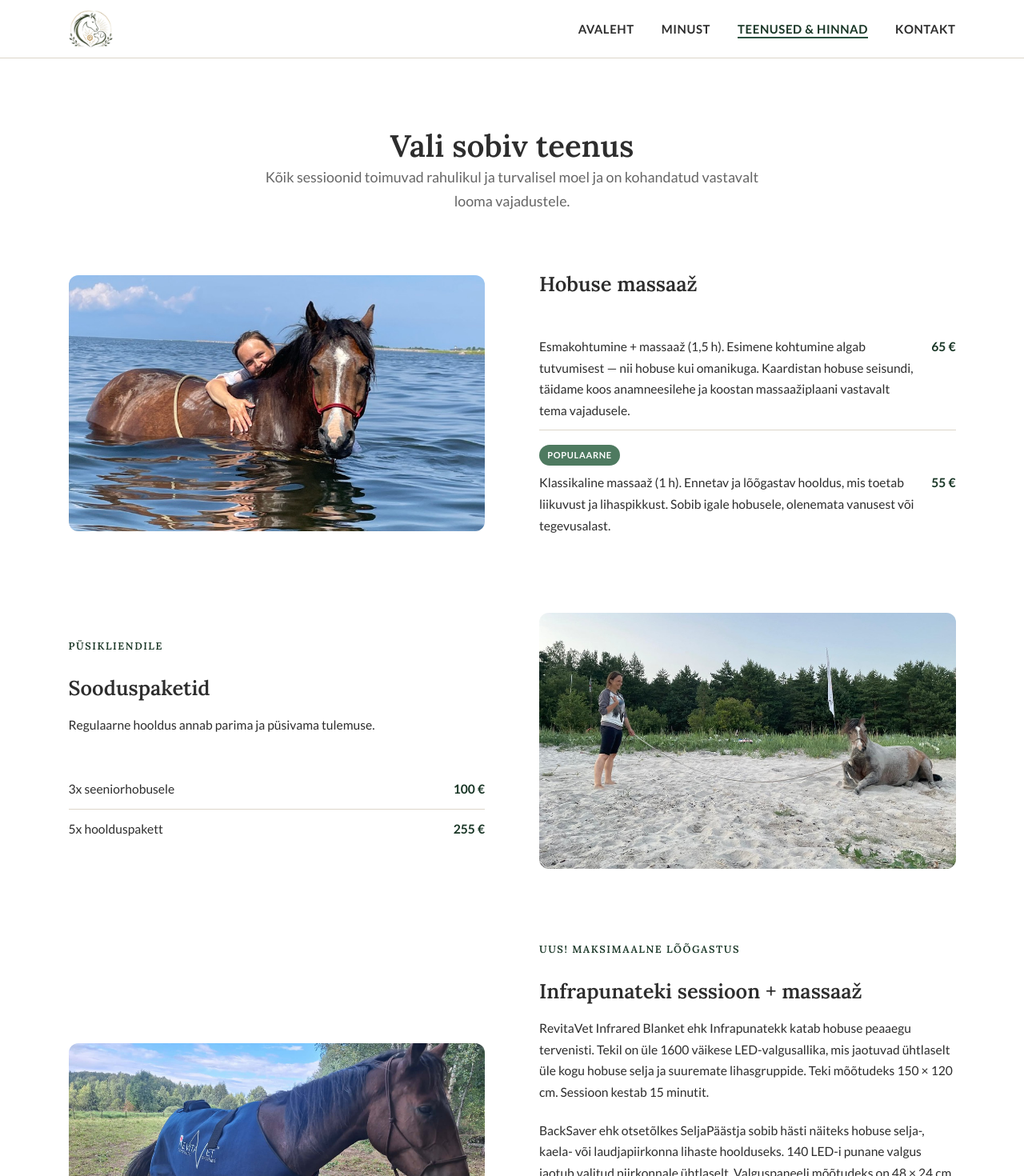
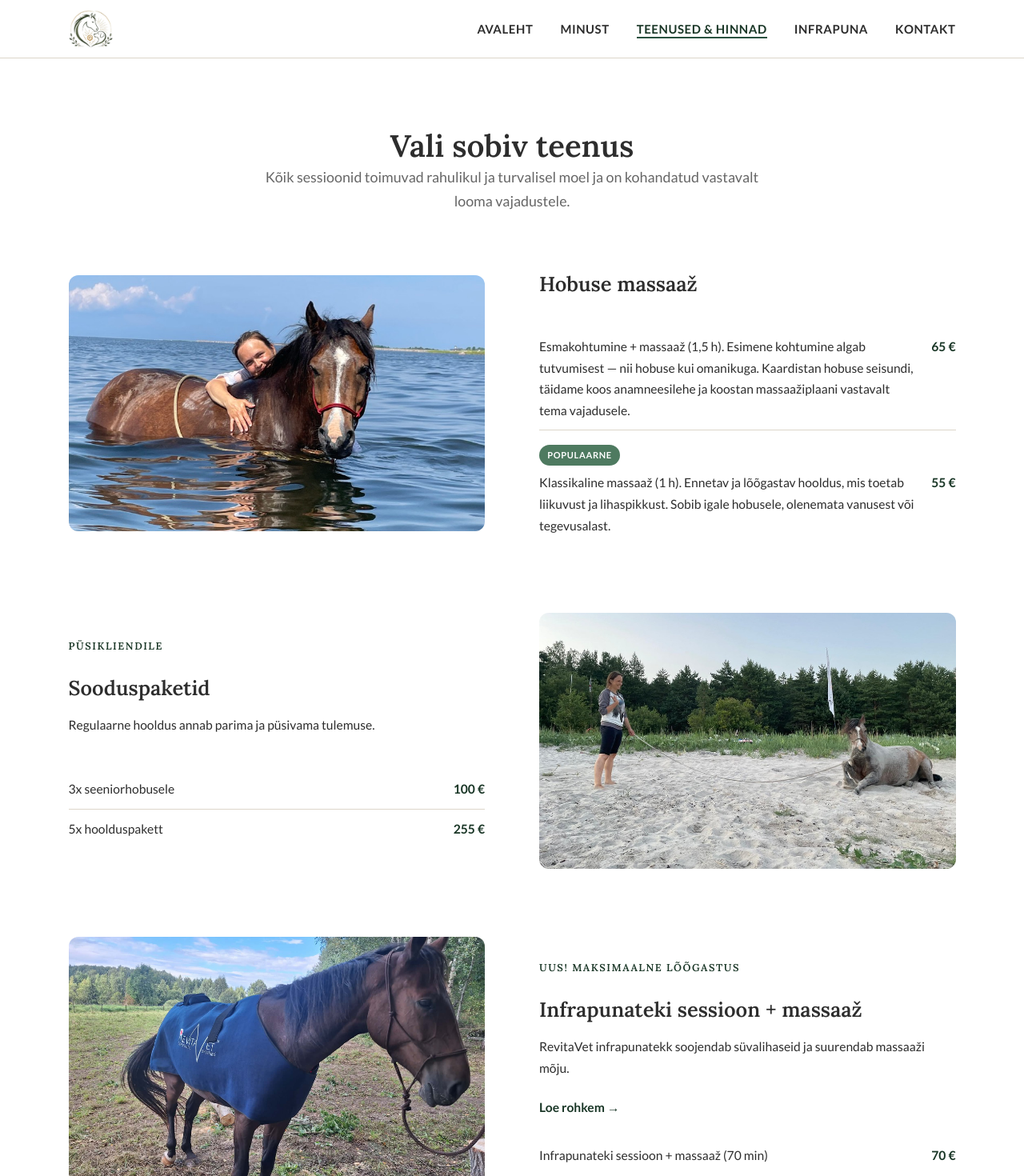
Before and after one commit to anneskomagi-coder/rahuloom, a React (Vite) app: page /teenused in a window 1280 px wide. Shown: the top 1470 px of the page at 80% size. Built offline with nearby package versions, Linux system fonts and the light colour scheme.

Commit message:
added infrapuna page

```diff
--- a/src/App.tsx
+++ b/src/App.tsx
@@ -6,6 +6,7 @@ import Footer from './components/Footer/Footer'
 const Avaleht = lazy(() => import('./pages/Avaleht/Avaleht'))
 const Minust = lazy(() => import('./pages/Minust/Minust'))
 const Teenused = lazy(() => import('./pages/Teenused/Teenused'))
+const Infrapuna = lazy(() => import('./pages/Infrapuna/Infrapuna'))
 const Kontakt = lazy(() => import('./pages/Kontakt/Kontakt'))
 const KKK = lazy(() => import('./pages/KKK/KKK'))
 const Proov2 = lazy(() => import('./pages/Proov2/Proov2'))
@@ -20,6 +21,7 @@ export default function App() {
             <Route path="/" element={<Avaleht />} />
             <Route path="/minust" element={<Minust />} />
             <Route path="/teenused" element={<Teenused />} />
+            <Route path="/infrapuna" element={<Infrapuna />} />
             <Route path="/kontakt" element={<Kontakt />} />
             <Route path="/kkk" element={<KKK />} />
             <Route path="/proov-2" element={<Proov2 />} />
--- a/src/components/Header/Header.tsx
+++ b/src/components/Header/Header.tsx
@@ -8,6 +8,7 @@ const links = [
   { to: '/', label: c.nav.avaleht, end: true },
   { to: '/minust', label: c.nav.minust },
   { to: '/teenused', label: c.nav.teenused },
+  { to: '/infrapuna', label: c.nav.infrapuna },
   { to: '/kontakt', label: c.nav.kontakt },
 ]
 
--- a/src/content/hinnad.json
+++ b/src/content/hinnad.json
@@ -31,15 +31,8 @@
     {
       "label": "UUS! maksimaalne lõõgastus",
       "title": "Infrapunateki sessioon + massaaž",
-      "details": [
-        "RevitaVet Infrared Blanket ehk Infrapunatekk katab hobuse peaaegu tervenisti. Tekil on üle 1600 väikese LED-valgusallika, mis jaotuvad ühtlaselt üle kogu hobuse selja ja suuremate lihasgruppide. Teki mõõtudeks 150 × 120 cm. Sessioon kestab 15 minutit.",
-        "BackSaver ehk otsetõlkes SeljaPäästja sobib hästi näiteks hobuse selja-, kaela- või laudjapiirkonna lihaste hoolduseks. 140 LED-i punane valgus jaotub valitud piirkonnale ühtlaselt. Valguspaneeli mõõtudeks on 48 × 24 cm. Sessioon kestab ühele piirkonnale 10-15 min.",
-        "Neck Pad ehk Kaelapadi kasutab kahte erinevat valguse lainepikkust – nähtavat punast valgust ja lähiinfrapunavalgust. Punane valgus toetab eelkõige pindmisi kudesid, lähiinfrapunavalgus jõuab sügavamale lihastesse ja sidekudedesse. Sessioon kestab 20 min.",
-        "RevitaVet valgusravi toetab keha loomulikke taastumisprotsesse ning sobib kasutamiseks nii pärast füüsilist koormust kui ka lihas- ja tugiliikumissüsteemi erinevate probleemide korral.",
-        "Valgusravi võib olla abiks lihasventuste ja -rebendite, kõõluste ülekoormuse, operatsioonijärgse taastumise ning liigeste liikuvuse säilitamise toetamisel. Samuti aitab see aktiveerida vere- ja lümfiringet, leevendada kroonilisi lihas- ja liigesepingeid ning toetada eakate hobuste ja koerte liikumisvõimet.",
-        "Punane valgus mõjutab eelkõige nahka, karvafolliikuleid, pindmisi lihaseid, kõõluseid ja fastsiat.",
-        "Lähiinfrapunavalgus mõjutab sügavamaid lihaseid, kõõluseid, sidemeid ja liigeseid."
-      ],
+      "text": "RevitaVet infrapunatekk soojendab süvalihaseid ja suurendab massaaži mõju.",
+      "link": "/infrapuna",
       "rows": [
         { "name": "Infrapunateki sessioon + massaaž (70 min)", "price": "70 €", "featured": false }
       ]
--- /dev/null
+++ b/src/content/infrapuna.json
@@ -0,0 +1,16 @@
+{
+  "label": "UUS! maksimaalne lõõgastus",
+  "title": "Infrapunateki sessioon + massaaž",
+  "details": [
+    "RevitaVet Infrared Blanket ehk Infrapunatekk katab hobuse peaaegu tervenisti. Tekil on üle 1600 väikese LED-valgusallika, mis jaotuvad ühtlaselt üle kogu hobuse selja ja suuremate lihasgruppide. Teki mõõtudeks 150 × 120 cm. Sessioon kestab 15 minutit.",
+    "BackSaver ehk otsetõlkes SeljaPäästja sobib hästi näiteks hobuse selja-, kaela- või laudjapiirkonna lihaste hoolduseks. 140 LED-i punane valgus jaotub valitud piirkonnale ühtlaselt. Valguspaneeli mõõtudeks on 48 × 24 cm. Sessioon kestab ühele piirkonnale 10-15 min.",
+    "Neck Pad ehk Kaelapadi kasutab kahte erinevat valguse lainepikkust – nähtavat punast valgust ja lähiinfrapunavalgust. Punane valgus toetab eelkõige pindmisi kudesid, lähiinfrapunavalgus jõuab sügavamale lihastesse ja sidekudedesse. Sessioon kestab 20 min.",
+    "RevitaVet valgusravi toetab keha loomulikke taastumisprotsesse ning sobib kasutamiseks nii pärast füüsilist koormust kui ka lihas- ja tugiliikumissüsteemi erinevate probleemide korral.",
+    "Valgusravi võib olla abiks lihasventuste ja -rebendite, kõõluste ülekoormuse, operatsioonijärgse taastumise ning liigeste liikuvuse säilitamise toetamisel. Samuti aitab see aktiveerida vere- ja lümfiringet, leevendada kroonilisi lihas- ja liigesepingeid ning toetada eakate hobuste ja koerte liikumisvõimet.",
+    "Punane valgus mõjutab eelkõige nahka, karvafolliikuleid, pindmisi lihaseid, kõõluseid ja fastsiat.",
+    "Lähiinfrapunavalgus mõjutab sügavamaid lihaseid, kõõluseid, sidemeid ja liigeseid."
+  ],
+  "cta_h2": "Pole kindel, mis sobib?",
+  "cta_text": "Kirjuta mulle – leiame koos parima lahenduse.",
+  "cta_btn": "Broneeri aeg"
+}
--- a/src/content/shared.json
+++ b/src/content/shared.json
@@ -3,6 +3,7 @@
     "avaleht": "Avaleht",
     "minust": "Minust",
     "teenused": "Teenused & Hinnad",
+    "infrapuna": "Infrapuna",
     "kkk": "KKK",
     "kontakt": "Kontakt"
   },
--- /dev/null
+++ b/src/pages/Infrapuna/Infrapuna.module.css
@@ -0,0 +1,30 @@
+.label {
+  display: inline-block;
+  font-family: var(--font);
+  font-size: 0.75rem;
+  font-weight: 700;
+  letter-spacing: 0.12em;
+  text-transform: uppercase;
+  color: var(--sage-dark);
+  margin-bottom: 0.75rem;
+}
+
+.grid {
+  display: grid;
+  grid-template-columns: 1fr 1fr;
+  gap: 4rem;
+  align-items: center;
+}
+
+.photos {
+  display: flex;
+  flex-direction: column;
+  gap: 1.5rem;
+}
+
+.text h2 { font-size: 1.5rem; margin: 0.75rem 0 1rem; }
+.text p { font-size: 0.92rem; color: var(--charcoal); margin-bottom: 1.25rem; }
+
+@media (max-width: 900px) {
+  .grid { grid-template-columns: 1fr; gap: 2rem; }
+}
--- /dev/null
+++ b/src/pages/Infrapuna/Infrapuna.tsx
@@ -0,0 +1,34 @@
+import c from '../../content/infrapuna.json'
+import CtaSection from '../../components/CtaSection/CtaSection'
+import styles from './Infrapuna.module.css'
+const revitavet = '/revitavet.jpeg'
+const revitavetHobused = '/revita-vet-hobused.jpg'
+
+export default function Infrapuna() {
+
+  return (
+    <>
+      <section className="section">
+        <div className={`container ${styles.grid}`}>
+          <div className={styles.photos}>
+            <img src={revitavet} alt="Hobune RevitaVet infrapunatekiga" className="content-img service-ph" />
+            <img src={revitavetHobused} alt="Hobused RevitaVet infrapunatekkidega" className="content-img service-ph" />
+          </div>
+          <div className={styles.text}>
+            {c.label && <span className={styles.label}>{c.label}</span>}
+            <h2>{c.title}</h2>
+            {c.details.map((para, i) => (
+              <p key={i}>{para}</p>
+            ))}
+          </div>
+        </div>
+      </section>
+
+      <CtaSection
+        h2={c.cta_h2}
+        text={c.cta_text}
+        buttons={[{ label: c.cta_btn, to: '/kontakt' }]}
+      />
+    </>
+  )
+}
--- a/src/pages/Teenused/Teenused.module.css
+++ b/src/pages/Teenused/Teenused.module.css
@@ -43,11 +43,12 @@
 .serviceBlockText h3 { font-size: 1.5rem; margin: 0.75rem 0 1rem; }
 .serviceBlockText p { font-size: 0.92rem; color: var(--charcoal); margin-bottom: 1.25rem; }
 
-.serviceDetail {
+.readMore {
   font-size: 0.92rem;
-  color: var(--charcoal);
-  margin-bottom: 1.25rem;
+  font-weight: 700;
+  color: var(--sage-dark);
 }
+.readMore:hover { color: var(--brown); }
 
 /* Pricing */
 .priceCardBody { padding: 1.25rem 0 0; }
--- a/src/pages/Teenused/Teenused.tsx
+++ b/src/pages/Teenused/Teenused.tsx
@@ -1,3 +1,4 @@
+import { Link } from 'react-router-dom'
 import t from '../../content/teenused.json'
 import h from '../../content/hinnad.json'
 import CtaSection from '../../components/CtaSection/CtaSection'
@@ -5,13 +6,12 @@ import styles from './Teenused.module.css'
 const hobuneVees = '/hobune_vees.jpeg'
 const hobuneLoust = '/hobune_pikali.jpeg'
 const revitavet = '/revitavet.jpeg'
-const revitavetHobused = '/revita-vet-hobused.jpg'
 const koer = '/ann-koer-w.jpg'
 
 const serviceImages = [
   { img: hobuneVees, alt: 'Massaaž. Hobune vees', reverse: false },
   { img: hobuneLoust, alt: 'Püsikliendile. Hobuse kallistus', reverse: true },
-  { img: revitavet, img2: revitavetHobused, alt: 'Revitavet. Infrapuna', reverse: false },
+  { img: revitavet, alt: 'Revitavet. Infrapuna', reverse: false },
   { img: koer, alt: 'Koera massaaž', reverse: true },
 ]
 
@@ -35,17 +35,14 @@ export default function Teenused() {
               <div key={i} className={`${styles.serviceBlock}${s.reverse ? ` ${styles.serviceBlockReverse}` : ''}`}>
                 <div className={styles.servicePhotos}>
                   <img src={s.img} alt={s.alt} className="content-img service-ph" />
-                  {'img2' in s && s.img2 && (
-                    <img src={s.img2} alt={s.alt} className="content-img service-ph" />
-                  )}
                 </div>
                 <div className={styles.serviceBlockText}>
                   {s.label && <span className={styles.label}>{s.label}</span>}
                   <h3>{s.title}</h3>
                   {s.text && <p>{s.text}</p>}
-                  {'details' in s && Array.isArray(s.details) && s.details.map((para, k) => (
-                    <p key={k} className={styles.serviceDetail}>{para}</p>
-                  ))}
+                  {'link' in s && s.link && (
+                    <Link to={s.link} className={styles.readMore}>Loe rohkem &rarr;</Link>
+                  )}
                   <div className={styles.priceCardBody}>
                     {s.rows.map((row, j) => (
                       <div key={j} className={`${styles.priceRow}${row.featured ? ` ${styles.priceRowFeatured}` : ''}`}>
```
